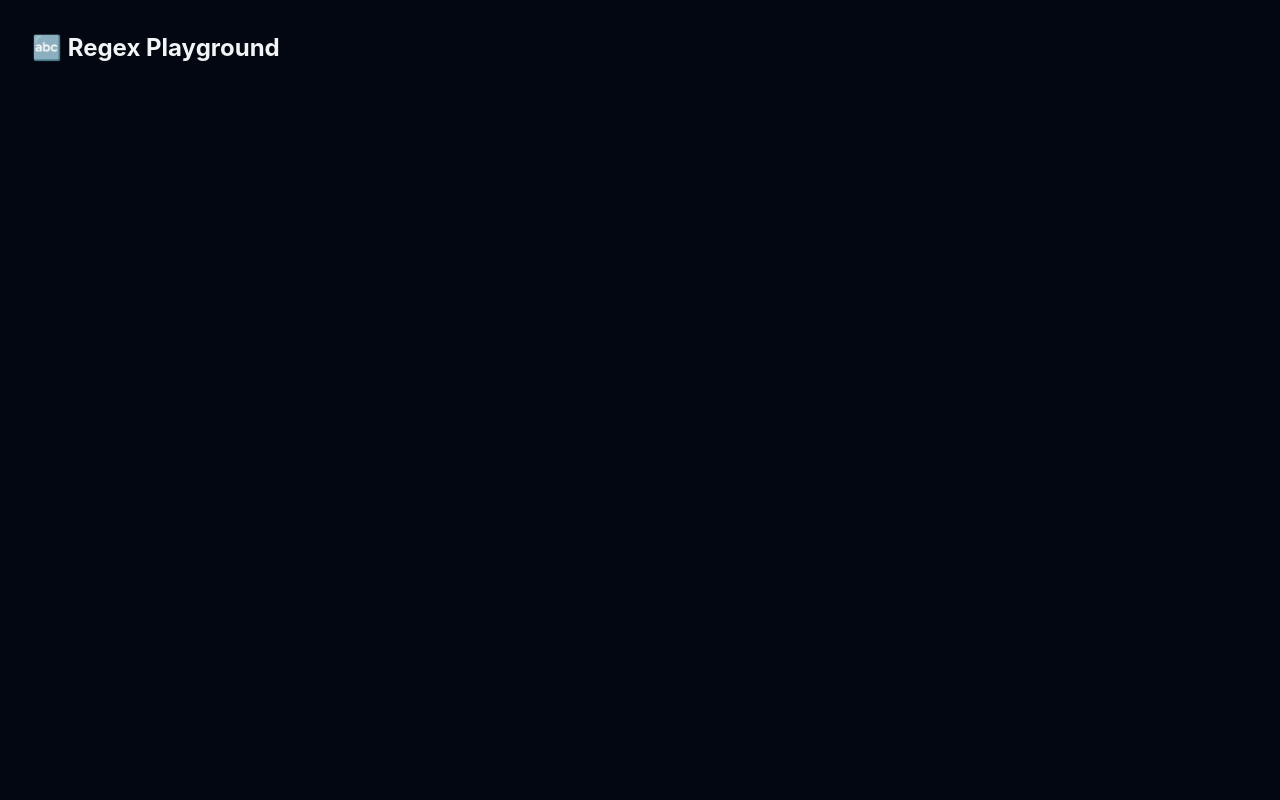
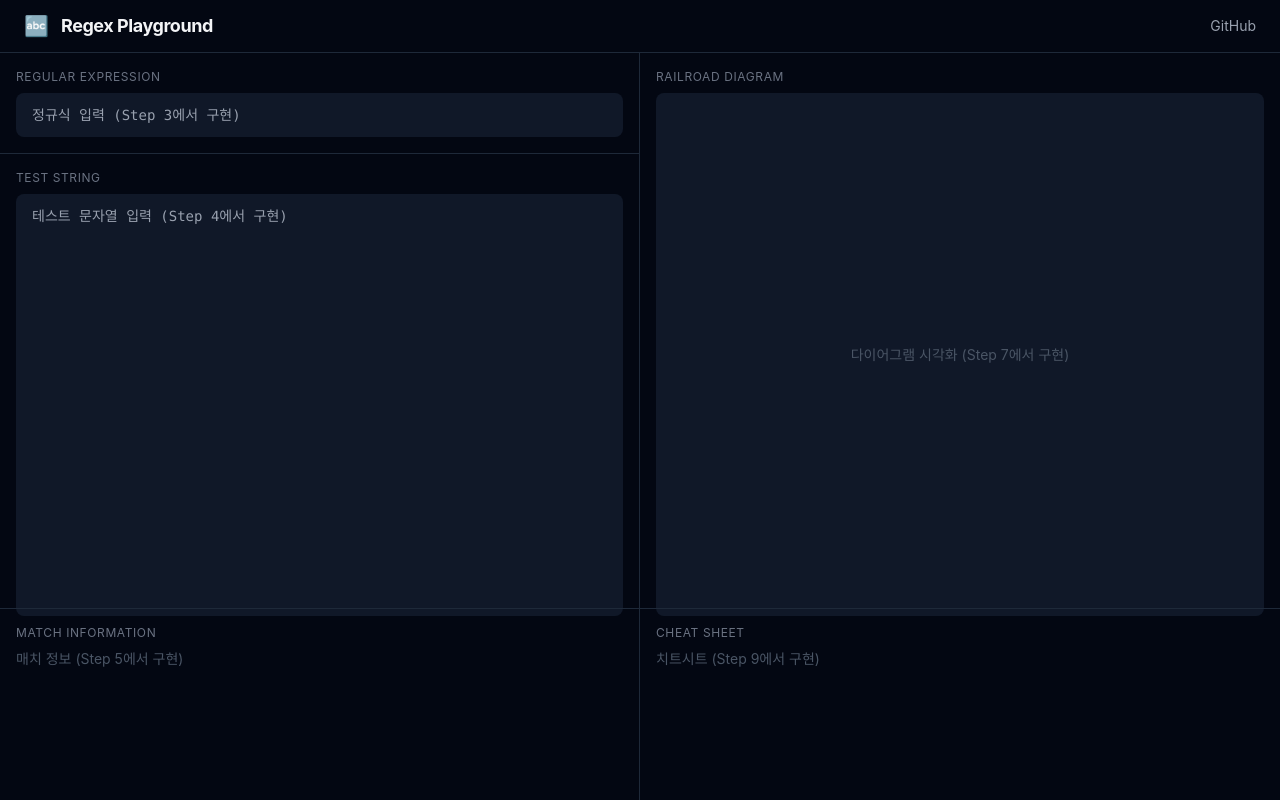
Before and after one commit to Dev-2A/regex-playground, a React (Vite) app: page / in a window 1280 px wide. Built offline with nearby package versions, Linux system fonts and the light colour scheme.

Commit message:
🏗️ 디렉토리 구조 스캐폴딩 + 전역 레이아웃 구성

```diff
--- a/src/App.jsx
+++ b/src/App.jsx
@@ -1,7 +1,30 @@
+import Header from "./components/Layout/Header";
+import PanelLayout from "./components/Layout/PanelLayout";
+import RegexInput from "./components/Editor/RegexInput";
+import TestStringInput from "./components/Editor/TestStringInput";
+import MatchPanel from "./components/MatchInfo/MatchPanel";
+import DiagramPanel from "./components/Visualizer/DiagramPanel";
+import CheatSheetPanel from "./components/CheatSheet/CheatSheetPanel";
+
 function App() {
   return (
-    <div className="min-h-screen bg-gray-950 text-gray-100">
-      <h1 className="text-2xl font-bold p-8">🔤 Regex Playground</h1>
+    <div className="h-screen flex flex-col bg-gray-950 text-gray-100">
+      <Header />
+      <PanelLayout
+        left={
+          <>
+            <RegexInput />
+            <TestStringInput />
+            <MatchPanel />
+          </>
+        }
+        right={
+          <>
+            <DiagramPanel />
+            <CheatSheetPanel />
+          </>
+        }
+      />
     </div>
   );
 }
--- /dev/null
+++ b/src/components/CheatSheet/CheatSheetPanel.jsx
@@ -0,0 +1,12 @@
+function CheatSheetPanel() {
+  return (
+    <div className="p-4 border-t border-gray-800 h-48 overflow-y-auto">
+      <p className="text-xs text-gray-500 uppercase tracking-wider mb-2">
+        Cheat Sheet
+      </p>
+      <p className="text-sm text-gray-600">치트시트 (Step 9에서 구현)</p>
+    </div>
+  );
+}
+
+export default CheatSheetPanel;
--- /dev/null
+++ b/src/components/Editor/RegexInput.jsx
@@ -0,0 +1,14 @@
+function RegexInput() {
+  return (
+    <div className="p-4 border-b border-gray-800">
+      <p className="text-xs text-gray-500 uppercase tracking-wider mb-2">
+        Regular Expression
+      </p>
+      <div className="bg-gray-900 rounded-lg px-4 py-3 font-mono text-sm text-gray-400">
+        정규식 입력 (Step 3에서 구현)
+      </div>
+    </div>
+  );
+}
+
+export default RegexInput;
--- /dev/null
+++ b/src/components/Editor/TestStringInput.jsx
@@ -0,0 +1,14 @@
+function TestStringInput() {
+  return (
+    <div className="flex-1 p-4 min-h-0">
+      <p className="text-xs text-gray-500 uppercase tracking-wider mb-2">
+        Test String
+      </p>
+      <div className="bg-gray-900 rounded-lg px-4 py-3 h-full font-mono text-sm text-gray-400">
+        테스트 문자열 입력 (Step 4에서 구현)
+      </div>
+    </div>
+  );
+}
+
+export default TestStringInput;
--- /dev/null
+++ b/src/components/Layout/Header.jsx
@@ -0,0 +1,24 @@
+function Header() {
+  return (
+    <header className="flex items-center justify-between px-6 py-3 border-b border-gray-800 bg-gray-950">
+      <div className="flex items-center gap-3">
+        <span className="text-xl">🔤</span>
+        <h1 className="text-lg font-bold tracking-tight text-gray-100">
+          Regex Playground
+        </h1>
+      </div>
+      <div className="flex items-center gap-3">
+        <a
+          href="https://github.com/Dev-2A/regex-playground"
+          target="_blank"
+          rel="noopener noreferrer"
+          className="text-gray-400 hover:text-gray-200 transition-colors text-sm"
+        >
+          GitHub
+        </a>
+      </div>
+    </header>
+  );
+}
+
+export default Header;
--- /dev/null
+++ b/src/components/Layout/PanelLayout.jsx
@@ -0,0 +1,19 @@
+function PanelLayout({ left, right, bottom }) {
+  return (
+    <div className="flex flex-col h-[calc(100vh-53px)]">
+      {/* 상단: 좌우 2컬럼 */}
+      <div className="flex flex-1 min-h-0">
+        {/* 왼쪽 패널: 정규식 입력 + 테스트 문자열 + 매치 정보 */}
+        <div className="w-1/2 flex flex-col border-r border-gray-800 min-h-0">
+          {left}
+        </div>
+        {/* 오른쪽 패널: 다이어그램 시각화 + 치트시트 */}
+        <div className="w-1/2 flex flex-col min-h-0">{right}</div>
+      </div>
+      {/* 하단: 히스토리 바 (선택적) */}
+      {bottom && <div className="border-t border-gray-800">{bottom}</div>}
+    </div>
+  );
+}
+
+export default PanelLayout;
--- /dev/null
+++ b/src/components/MatchInfo/MatchPanel.jsx
@@ -0,0 +1,12 @@
+function MatchPanel() {
+  return (
+    <div className="p-4 border-t border-gray-800 h-48 overflow-y-auto">
+      <p className="text-xs text-gray-500 uppercase tracking-wider mb-2">
+        Match Information
+      </p>
+      <p className="text-sm text-gray-600">매치 정보 (Step 5에서 구현)</p>
+    </div>
+  );
+}
+
+export default MatchPanel;
--- /dev/null
+++ b/src/components/Visualizer/DiagramPanel.jsx
@@ -0,0 +1,14 @@
+function DiagramPanel() {
+  return (
+    <div className="flex-1 p-4 min-h-0">
+      <p className="text-xs text-gray-500 uppercase tracking-wider mb-2">
+        Railroad Diagram
+      </p>
+      <div className="bg-gray-900 rounded-lg h-full flex items-center justify-center text-gray-600 text-sm">
+        다이어그램 시각화 (Step 7에서 구현)
+      </div>
+    </div>
+  );
+}
+
+export default DiagramPanel;
```
